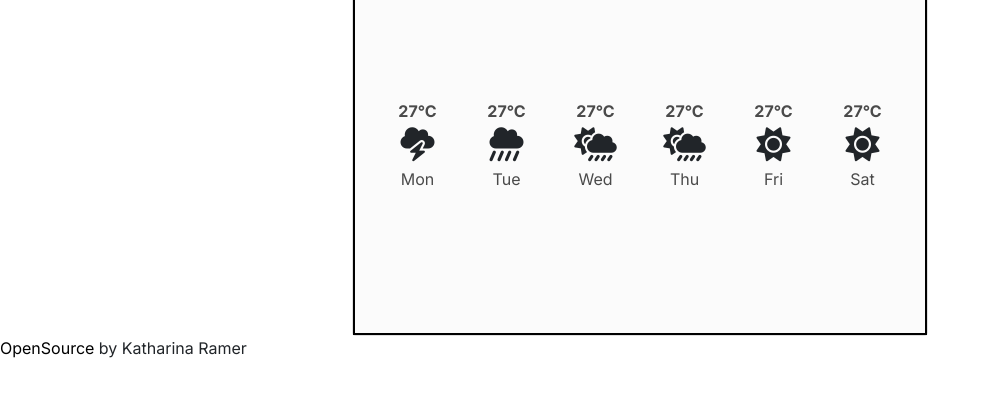
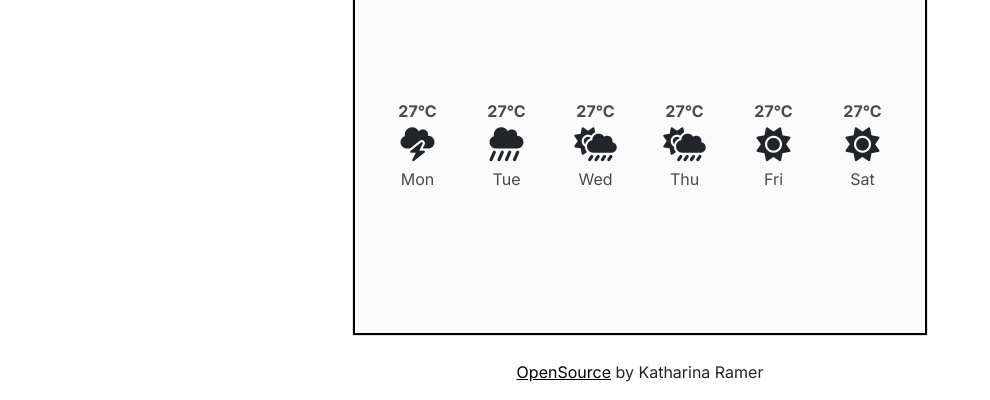
Before and after one commit to supertramp222/my-awesome-weather-app, a plain HTML site: page index.html in a window 1280 px wide. Shown: the part 506-906 px from the top of the page, without its empty margins (0-990 px from the left). Before the commit the page ends 882 px from the top, so only its background shows below. Drawn offline with nearby package versions, Linux system fonts and the light colour scheme; no server answers.

Commit message:
Fixed paragraph alignment

```diff
--- a/index.html
+++ b/index.html
@@ -139,7 +139,7 @@
       </div>
     </div>
 
-    <p>
+    <p class="link-github">
       <a href="https://github.com/supertramp222/my-awesome-weather-app"
         >OpenSource</a
       >
--- a/src/styles.css
+++ b/src/styles.css
@@ -34,7 +34,7 @@ li {
 }
 
 a {
-  text-decoration: none;
+  text-decoration: underline;
   color: #000;
 }
 
@@ -143,3 +143,8 @@ div.col-2 {
   outline: 5px solid #ffe96dcf;
   box-shadow: none;
 }
+
+.link-github {
+  padding-top: 1.5em;
+  text-align: center;
+}
```
